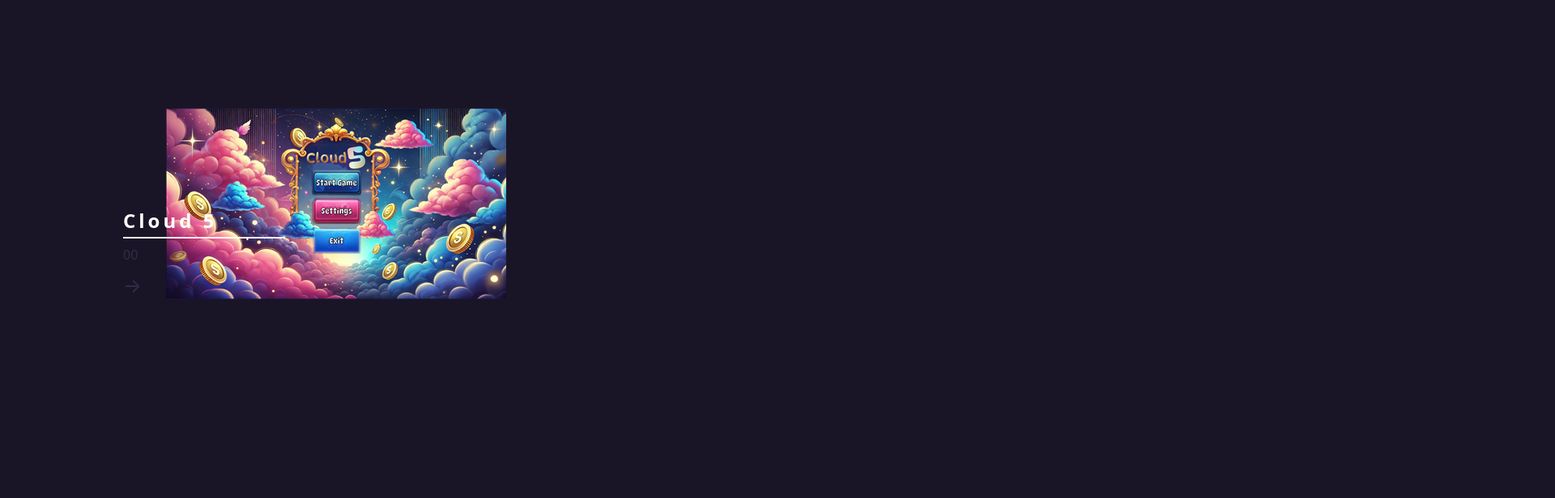
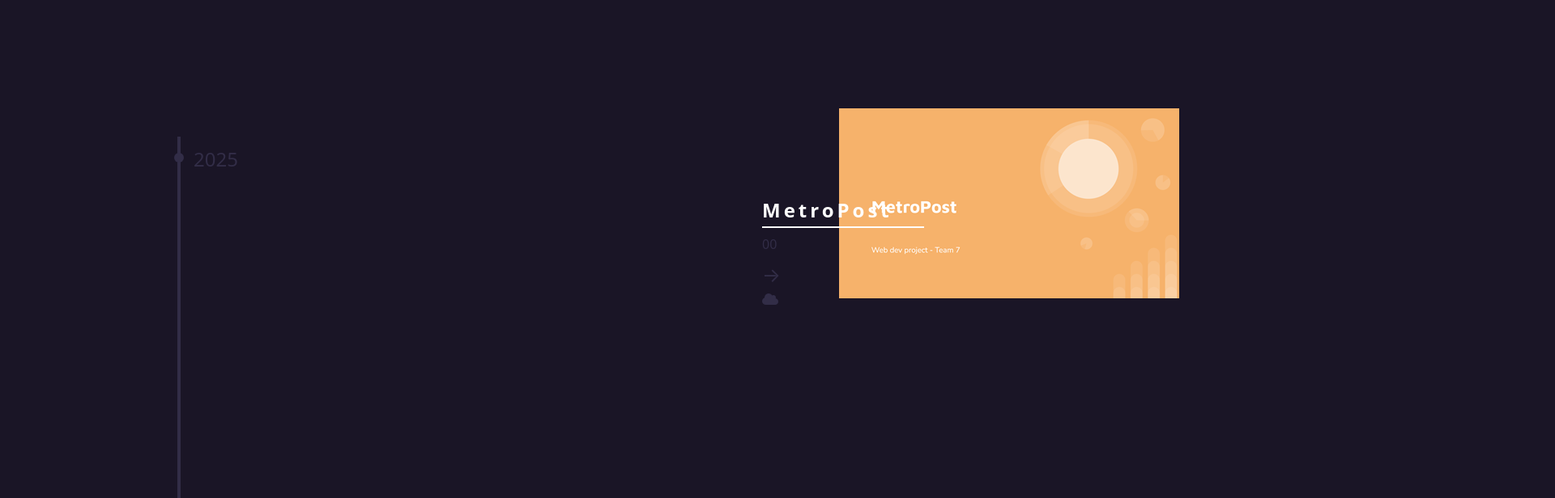
Before and after one commit to vernere/vernere.github.io, a React (Vite) app: page / in a window 1280 px wide. Shown: the part 1000-1616 px from the top of the page at 81% size, 1920 px wide, since content can reach past the window. Built offline with nearby package versions, Linux system fonts and the light colour scheme.

Commit message:
Darkmodev1

```diff
--- /dev/null
+++ b/src/components/Timeline.css
@@ -0,0 +1,33 @@
+.timeline {
+    position: relative;
+    width: 4px;
+    background: #322d47;
+    margin: 0 auto;
+    padding: 20px 0;
+    height: 90%;
+    top: 9%;
+  }
+
+  .timeline-event {
+    position: relative;
+    margin-bottom: 50px;
+    text-align: center;
+  }
+
+  .timeline-dot {
+    width: 12px;
+    height: 12px;
+    background: #322d47;
+    border-radius: 50%;
+    position: absolute;
+    left: -4px;
+    top: 0;
+  }
+
+  .timeline-year {
+    position: absolute;
+    left: 20px;
+    top: -10px;
+    font-size: 1.5rem;
+    color: #322d47;
+  }
--- /dev/null
+++ b/src/components/Timeline.jsx
@@ -0,0 +1,17 @@
+import React from 'react';
+import './Timeline.css';
+
+const Timeline = ({ events }) => {
+  return (
+    <div className="timeline">
+      {events.map((event, index) => (
+        <div key={index} className="timeline-event" style={{ top: `${index * 550}px` }}>
+          <div className="timeline-dot"></div>
+          <div className="timeline-year">{event.year}</div>
+        </div>
+      ))}
+    </div>
+  );
+};
+
+export default Timeline;
--- a/src/components/TourCard.css
+++ b/src/components/TourCard.css
@@ -1,29 +1,50 @@
+.timeline-container {
+    display: flex;
+    align-items: flex-start;
+    width: 2050px;
+    height: 2050px;
+  }
+
+  .section-center {
+    display: flex;
+    flex-wrap: wrap;
+    justify-content: space-around;
+    margin-left: 50px; /* Adjust as needed to create space for the timeline */
+  }
+
   .tour-card {
     position: relative;
-    perspective: 1500px; /* Increase perspective for more pronounced 3D effect */
+    perspective: 2000px; /* Increase perspective for more pronounced 3D effect */
     transition: transform 0.1s ease, box-shadow 0.1s ease; /* Decrease transition duration for snappier effect */
     display: inline-block;
     margin: 150px; /* Add margin to create space between cards */
+    cursor: pointer;
   }
 
   .tour-card:hover {
-    transform: rotateY(15deg) rotateX(15deg); /* Increase rotation for more prominent 3D effect */
+    transform: rotateY(20deg) rotateX(20deg); /* Increase rotation for more prominent 3D effect */
   }
 
   .tour-card-image-wrapper {
     display: inline-block;
+    background: none; /* Remove background */
+    box-shadow: none; /* Remove box-shadow */
+    border: none; /* Remove border */
   }
 
   .tour-card-image {
     width: 100%;
     height: auto;
     display: block;
+    background: none; /* Remove background */
+    box-shadow: none; /* Remove box-shadow */
+    border: none; /* Remove border */
   }
 
   .tour-card-content {
     position: absolute;
     top: 75%;
-    left: 10%;
+    left: 0%;
     transform: translate(-50%, -50%);
     text-align: left;
     width: 50%;
@@ -31,6 +52,25 @@
     padding: 10px;
     box-shadow: none;
     transition: transform 0.2s ease;
+  }
+
+  .tour-card-hidden-content {
+    position: absolute;
+    top: -70%;
+    left: 300%;
+    transform: translateX(0);
+    opacity: 0;
+    visibility: hidden;
+    transition: transform 0.8s ease, opacity 0.8s ease;
+    color: white;
+    width: 400px;
+  }
+
+  .tour-card-hidden-content.show {
+    transform: translateX(20px);
+    opacity: 1;
+    visibility: visible;
+    color: white;
   }
 
   .tour-card-title {
@@ -58,6 +98,6 @@
     color: #322d47;
   }
 
-.tour-card-arrow:hover {
+  .tour-card-image-wrapper:hover + .tour-card-content .tour-card-arrow {
     transform: translateX(25px);
   }
--- a/src/components/TourCard.jsx
+++ b/src/components/TourCard.jsx
@@ -1,6 +1,8 @@
-import React, { useRef } from 'react';
+import React, { useRef, useState } from 'react';
 
-const TourCard = ({ image, title, index }) => {
+const TourCard = ({ image, title, index, info, faId }) => {
+  const [isToggled, setIsToggled] = useState(false);
+
   const cardRef = useRef(null);
 
   const handleMouseMove = (e) => {
@@ -18,12 +20,17 @@ const TourCard = ({ image, title, index }) => {
     card.style.boxShadow = '0 4px 8px rgba(0, 0, 0, 0.1)';
   };
 
+  const handleClick = () => {
+    setIsToggled(!isToggled);
+  };
+
   return (
     <div
-      className="tour-card"
+      className={`tour-card ${isToggled ? 'toggled' : ''}`}
       ref={cardRef}
       onMouseMove={handleMouseMove}
       onMouseLeave={handleMouseLeave}
+      onClick={handleClick}
     >
       <div className="tour-card-image-wrapper">
         <img src={image} alt={title} className="tour-card-image" />
@@ -33,6 +40,10 @@ const TourCard = ({ image, title, index }) => {
         <div className="tour-card-underline"></div>
         <p className="tour-card-index">{index.toString().padStart(2, '0')}</p>
         <div className="tour-card-arrow">→</div>
+          <i className={faId} style={{color: '#322d47'}} />
+        <div className={`tour-card-hidden-content ${isToggled ? 'show' : ''}`}>
+          <p>{info}</p>
+        </div>
       </div>
     </div>
   );
--- a/src/components/Tours.jsx
+++ b/src/components/Tours.jsx
@@ -2,16 +2,26 @@ import React from 'react';
 import TourCard from './TourCard';
 import { tours } from '../data';
 import Title from './Title';
+import Timeline from './Timeline';
 import './TourCard.css';
+
+const events = [
+  { year: '2025' },
+  { year: '2024' },
+  { year: '2024' },
+];
 
 const Tours = () => {
   return (
     <section className="section tours" id="tours">
       <Title title='My' subTitle='projects' />
-      <div className="section-center featured-center">
-        {tours.map((tour, index) => (
-          <TourCard key={tour.id} image={tour.image} title={tour.title} index={index} />
-        ))}
+      <div className="timeline-container">
+        <Timeline events={events} />
+        <div className="section-center featured-center">
+          {tours.map((tour, index) => (
+            <TourCard key={tour.id} image={tour.image} title={tour.title} index={index} info={tour.info} faId={tour.faId} />
+          ))}
+        </div>
       </div>
     </section>
   );
--- a/src/data.js
+++ b/src/data.js
@@ -40,25 +40,27 @@ export const services = [
 export const tours = [
   {
     id: 1,
+    image: tour2,
+    date: "december 20th, 2024",
+    title: "MetroPost",
+    info: ` Made in my second year of studies as a software engineering major. A social media platform made for the students of Metropolia UAS`,
+    location: "Web App",
+    duration: 2,
+    cost: 2100,
+    faId: "fa fa-cloud",
+
+  },
+  {
+    id: 2,
     image: tour1,
-    date: "december 20th, 2024",
+    date: "april 29th, 2025",
     title: "Cloud 5",
     info: `Game made in my 1st year of studies. In my off semester of video game development, I made a slot machine game, using unity 2d core and c#.`,
     location: "Games",
     duration: 2,
-    cost: 2100,
+    cost: 1400,
     faId: "fa fa-gamepad",
-  },
-  {
-    id: 2,
-    image: tour2,
-    date: "april 29th, 2025",
-    title: "MetroPost",
-    info: ` Made in my second year of studies as a software engineering major. A social media platform made for the students of Metropolia UAS`,
-    location: "Web App",
-    duration: 2,
-    cost: 1400,
-    faId: "fa fa-cloud",
+
   },
    {
      id: 3,
```
Lines whose indentation alone changed are shown as unchanged.
